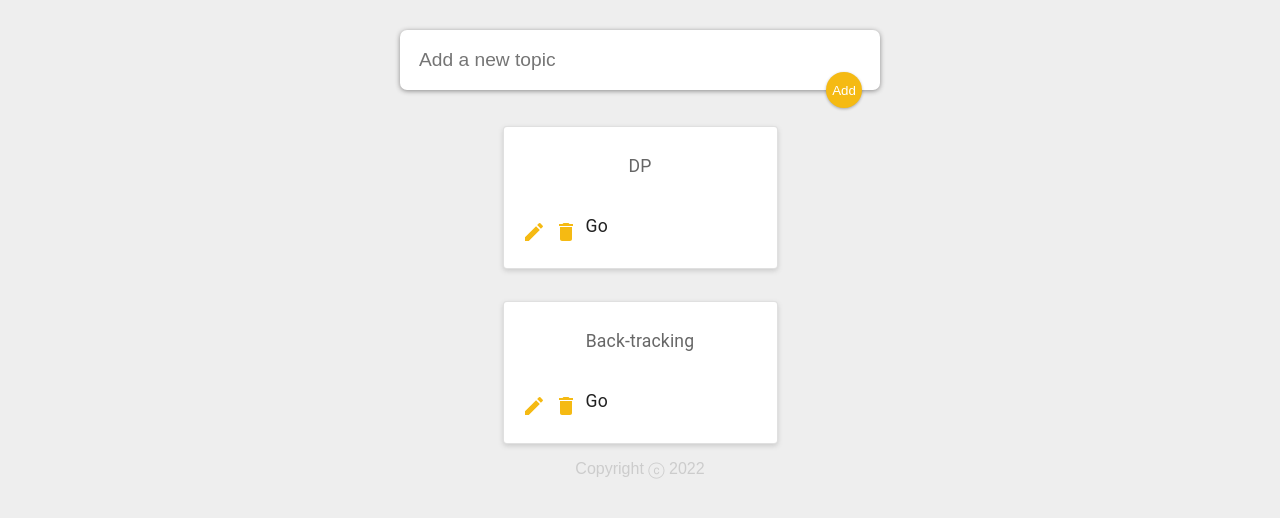
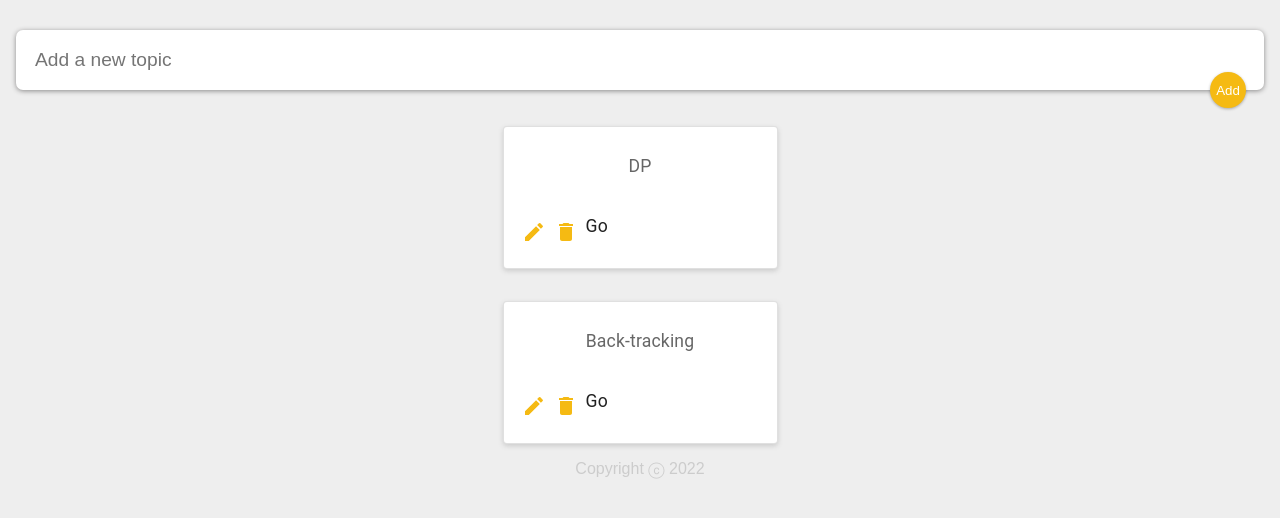
Before and after one commit to UttaranDas/ultimate-dsa-helper, a React (Create React App) app: page / in a window 1280 px wide. Shown: the top 518 px of the page. Built offline with nearby package versions, Linux system fonts and the light colour scheme.

Commit message:
fixes createArea width

```diff
--- a/src/index.css
+++ b/src/index.css
@@ -101,7 +101,7 @@ footer p {
 
 form {
     position: relative;
-    width: 480px;
+    width: auto;
     margin: 30px auto 20px auto;
     background: #fff;
     padding: 15px;
```
